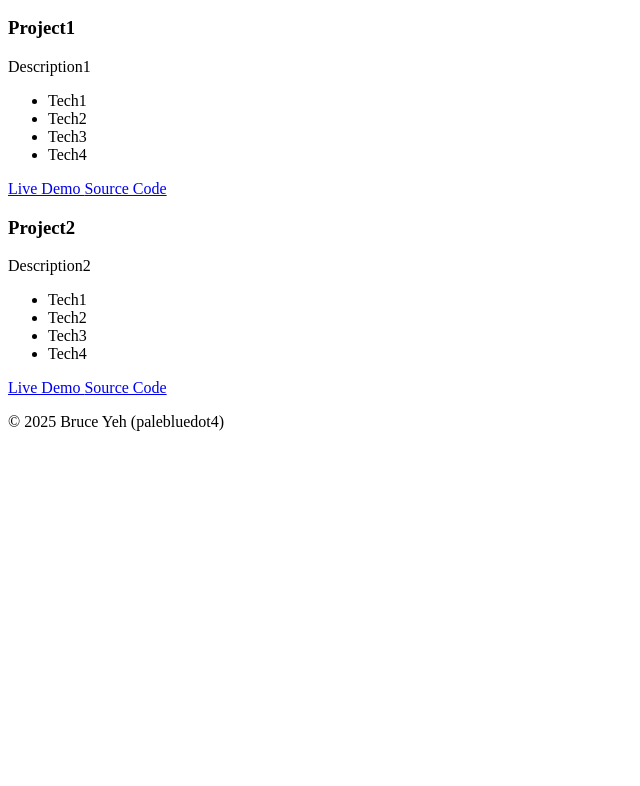
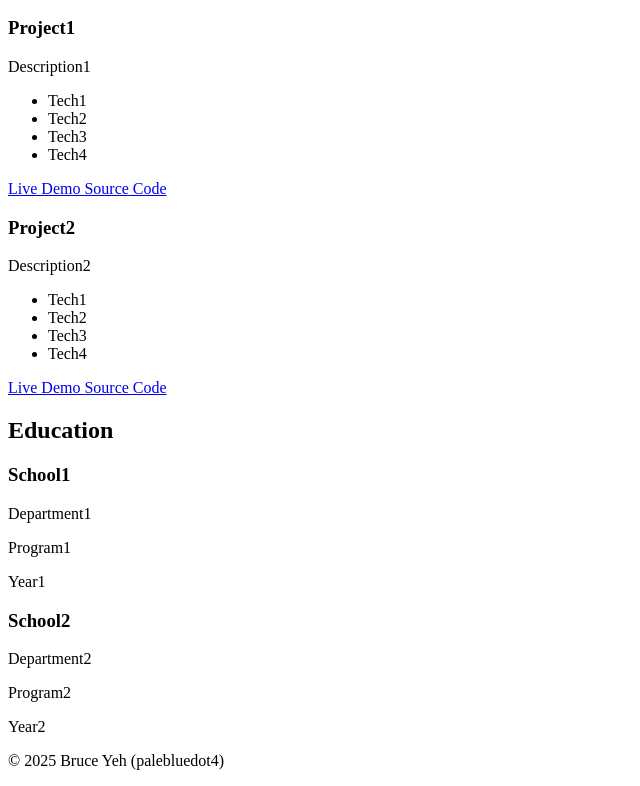
Before and after one commit to palebluedot4/code-snippets, a website: page templates/web/pages/resume/nebula/vanilla/index.html in a window 1280 px wide. Shown: the part 1297-2083 px from the top of the page, without its empty margins (0-640 px from the left). Before the commit the page ends 1744 px from the top, so only its background shows below. Drawn offline with Linux system fonts and the light colour scheme.

Commit message:
feat(html): add education section
This commit adds the "Education" section to the resume, providing a
dedicated space for academic qualifications. This is a fundamental
part of the resume, offering insights into the candidate's formal
training and background.

The section is organized with each educational qualification listed
in its own article element. This structure clearly separates
different degrees or certifications and includes details such as the
institution, department, program, and the years of attendance.

```diff
--- a/templates/web/pages/resume/nebula/vanilla/index.html
+++ b/templates/web/pages/resume/nebula/vanilla/index.html
@@ -212,6 +212,22 @@
           </div>
         </article>
       </section>
+
+      <section id="education" aria-labelledby="education-heading">
+        <h2 id="education-heading">Education</h2>
+        <article class="degree">
+          <h3 class="school">School1</h3>
+          <p class="department">Department1</p>
+          <p class="program">Program1</p>
+          <p class="year">Year1</p>
+        </article>
+        <article class="degree">
+          <h3 class="school">School2</h3>
+          <p class="department">Department2</p>
+          <p class="program">Program2</p>
+          <p class="year">Year2</p>
+        </article>
+      </section>
     </main>
 
     <footer>
```
